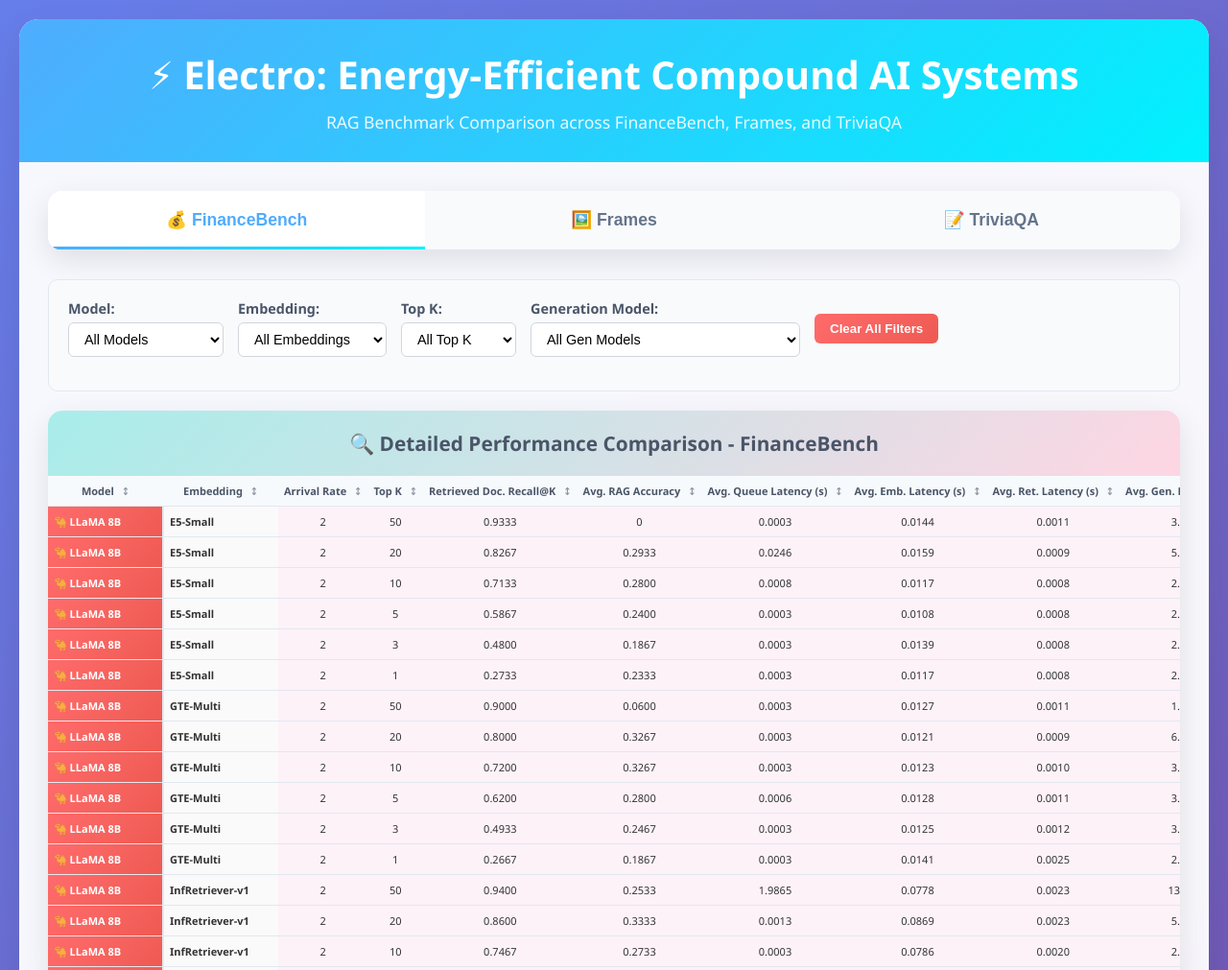
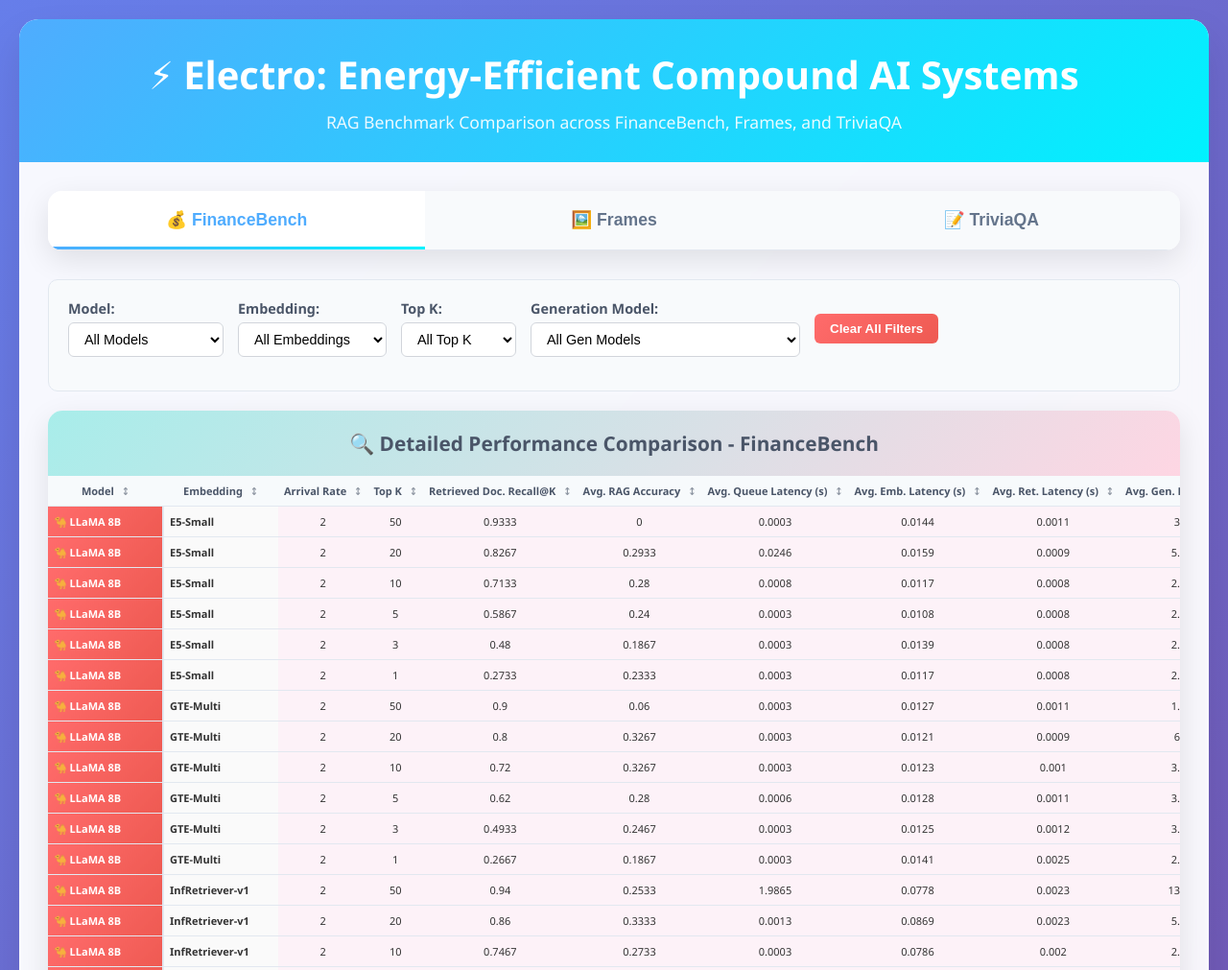
Before and after one commit to electro-sky/electro-sky.github.io, a plain HTML site: page index.html in a window 1280 px wide. Shown: the top 1011 px of the page at 96% size. Drawn offline with Linux system fonts and the light colour scheme.

Commit message:
Update index.html

```diff
--- a/index.html
+++ b/index.html
@@ -943,10 +943,10 @@
                     if (!removeIndices.includes(idx)) {
                         const td = document.createElement('td');
                         td.className = 'value-cell';
-                        // Format numeric values to max 4 decimals
-                        if (cell && !isNaN(parseFloat(cell))) {
-                            const value = parseFloat(cell);
-                            td.textContent = value % 1 === 0 ? value : value.toFixed(4);
+                        // Improved: Format all numeric values to max 4 decimals, trim trailing zeros
+                        if (cell !== undefined && cell !== null && cell !== '' && !isNaN(Number(cell))) {
+                            const value = Number(cell);
+                            td.textContent = value % 1 === 0 ? value : parseFloat(value.toFixed(4)).toString();
                         } else {
                             td.textContent = cell || '';
                         }
```
